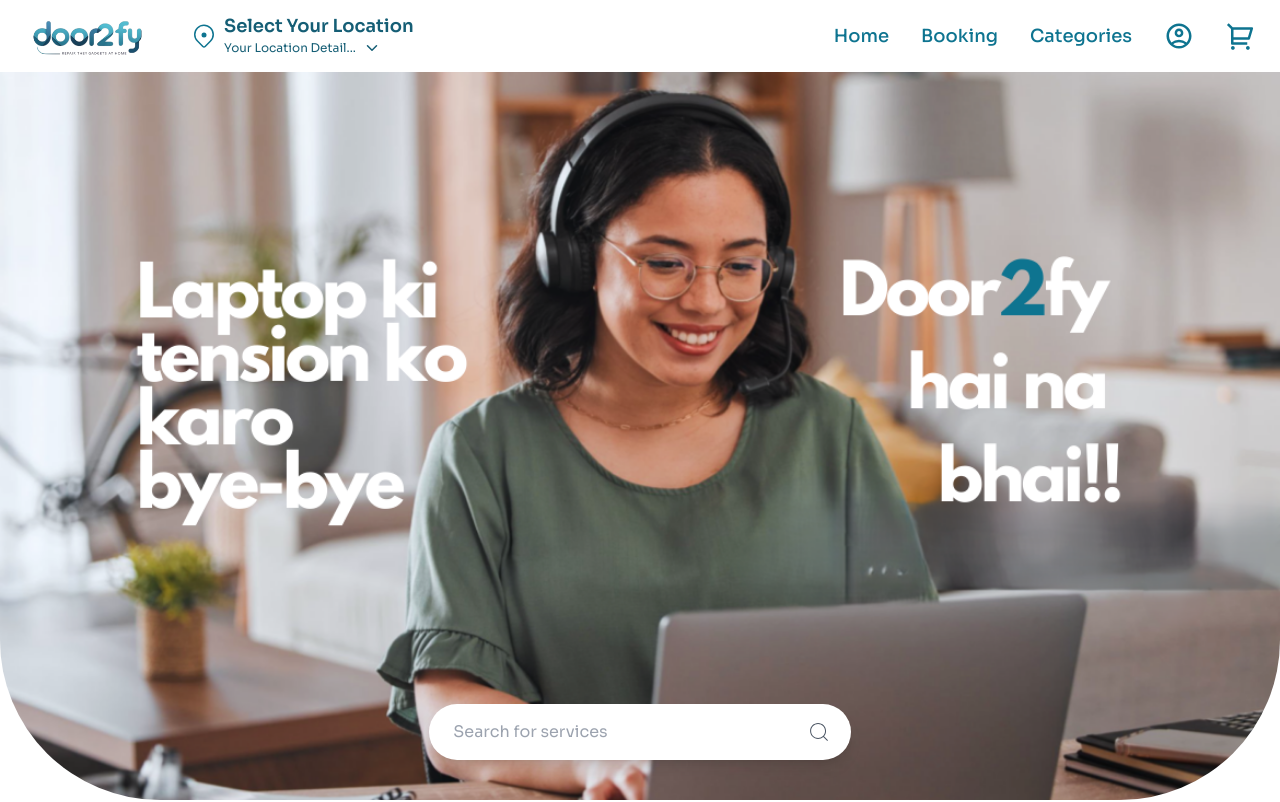
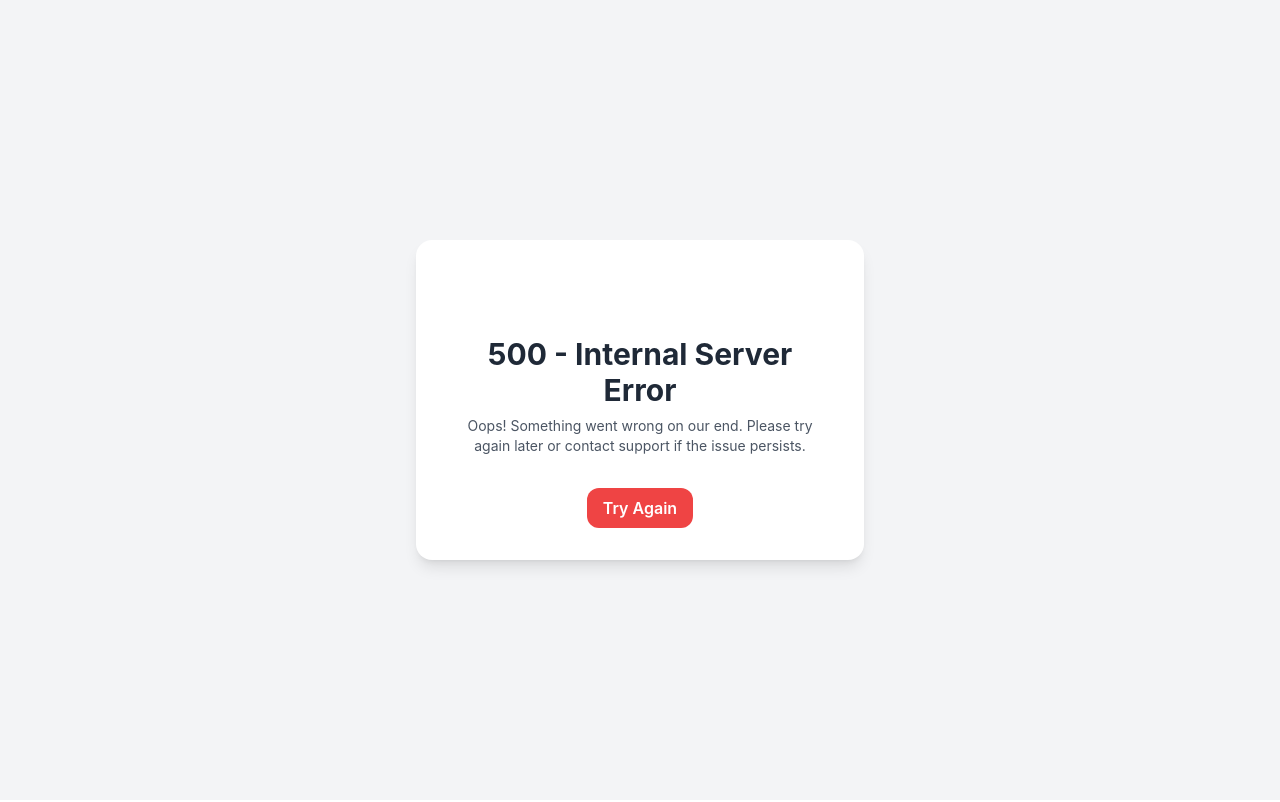
Before and after one commit to fastigo-ai/door2fy, a React (Create React App) app: page / in a window 1280 px wide. Shown: the top 802 px of the page. Built offline with nearby package versions, Linux system fonts and the light colour scheme.

Commit message:
Error 101

```diff
--- a/src/App.js
+++ b/src/App.js
@@ -22,13 +22,12 @@ import AntiDiscriminationPolicy from "./pages/AntiDiscrimationPolicy/AntiDiscrim
 import RefundPolicy from "./pages/RefundPolicy/RefundPolicy";
 import Blog from "./pages/Blog/Blog";
 import ComingSoonPage from "./pages/ComingSoon/ComingSoon";
-
 function App() {
   return (
     <div className="App">
       <CartProvider>
       <LocationProvider>
-      <Router>
+      {/* <Router>
         <Routes>
           <Route path="/" element={<LandingPage />} />
           <Route path="/laptop-support" element={<LaptopSupport/>} />
@@ -49,7 +48,25 @@ function App() {
           <Route path="/ComingSoon" element={<ComingSoonPage/>} />
 
         </Routes>
-      </Router>
+      </Router> */}
+      <div className="min-h-screen flex flex-col items-center justify-center bg-gray-100 text-gray-800 px-6">
+      <div className="bg-white shadow-lg rounded-2xl p-8 max-w-md w-full text-center">
+        <div className="flex justify-center mb-4">
+          <div className="text-red-500 w-12 h-12" />
+        </div>
+        <h1 className="text-3xl font-bold mb-2">500 - Internal Server Error</h1>
+        <p className="mb-4 text-sm text-gray-600">
+          Oops! Something went wrong on our end. Please try again later or contact support if the issue persists.
+        </p>
+          <button
+
+            className="mt-4 bg-red-500 hover:bg-red-600 text-white font-semibold py-2 px-4 rounded-xl transition duration-200"
+          >
+            Try Again
+          </button>
+
+      </div>
+    </div>
       </LocationProvider>
       </CartProvider>
     </div>
```
